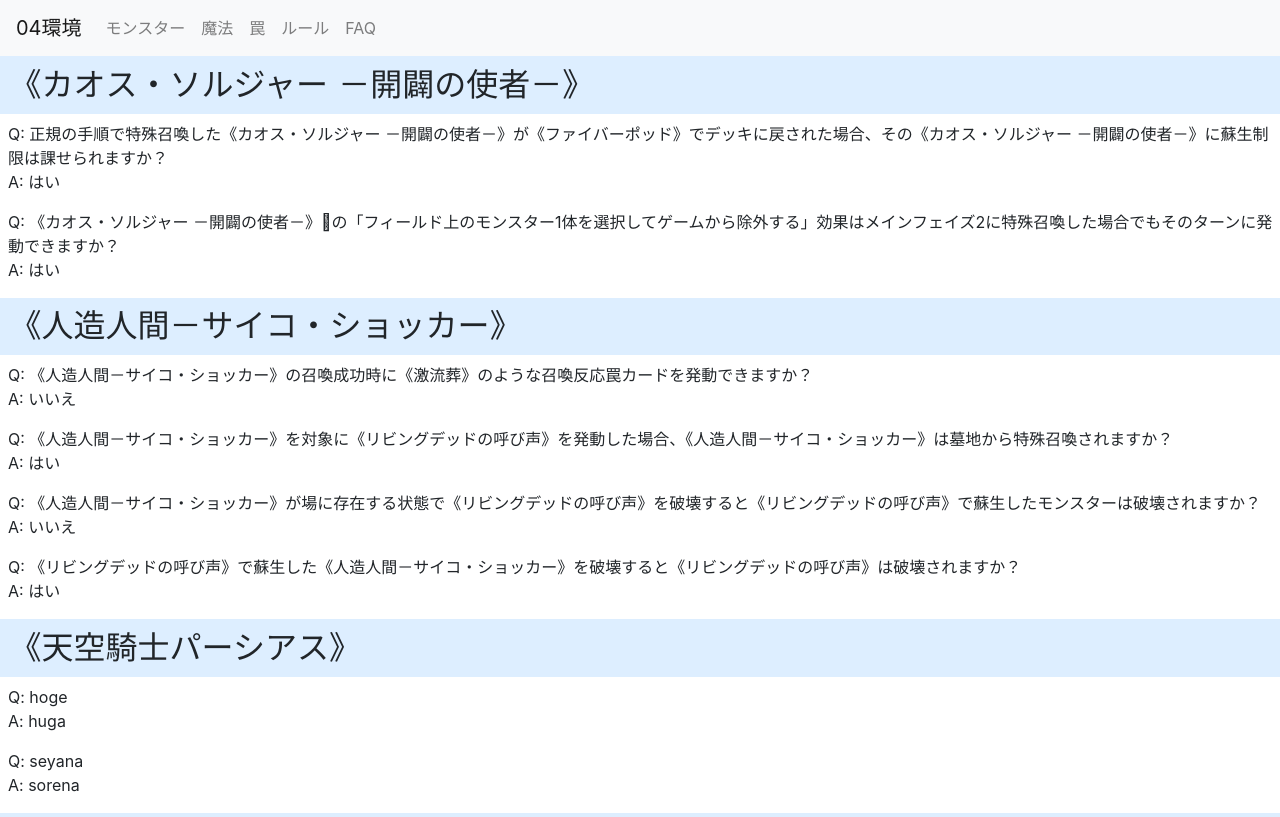
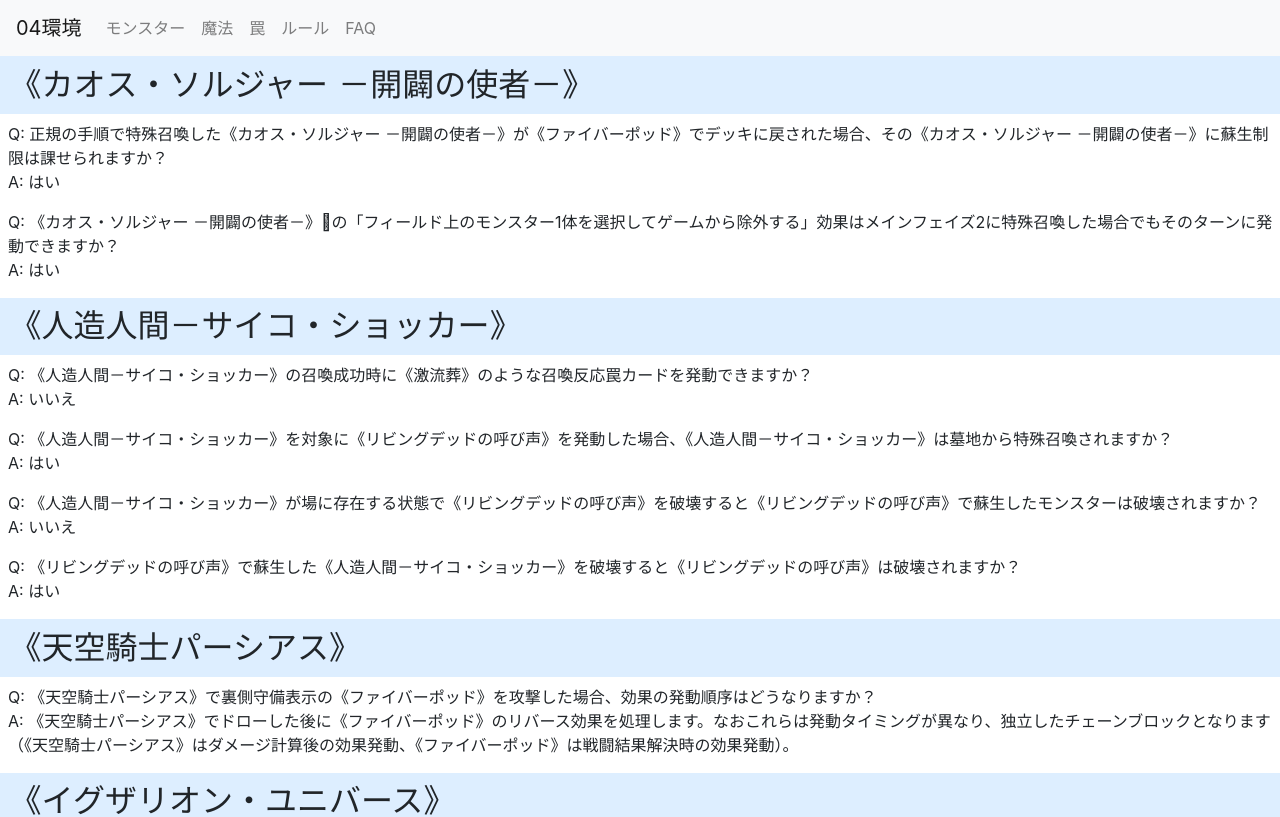
Before and after one commit to wotsushi/y-gateball, a React (Create React App) app: page /faq in a window 1280 px wide. Shown: the top 817 px of the page. Built offline with nearby package versions, Linux system fonts and the light colour scheme; what react-hooks-global-state would draw is missing.

Commit message:
天空騎士パーシアスのFAQを追加
BUG: #31

```diff
--- a/src/FAQ.tsx
+++ b/src/FAQ.tsx
@@ -40,8 +40,10 @@
   {
     name: "天空騎士パーシアス",
     qas: [
-      ["hoge", "huga"],
-      ["seyana", "sorena"],
+      [
+        "《天空騎士パーシアス》で裏側守備表示の《ファイバーポッド》を攻撃した場合、効果の発動順序はどうなりますか？",
+        "《天空騎士パーシアス》でドローした後に《ファイバーポッド》のリバース効果を処理します。なおこれらは発動タイミングが異なり、独立したチェーンブロックとなります（《天空騎士パーシアス》はダメージ計算後の効果発動、《ファイバーポッド》は戦闘結果解決時の効果発動）。",
+      ],
     ],
   },
   {
```
